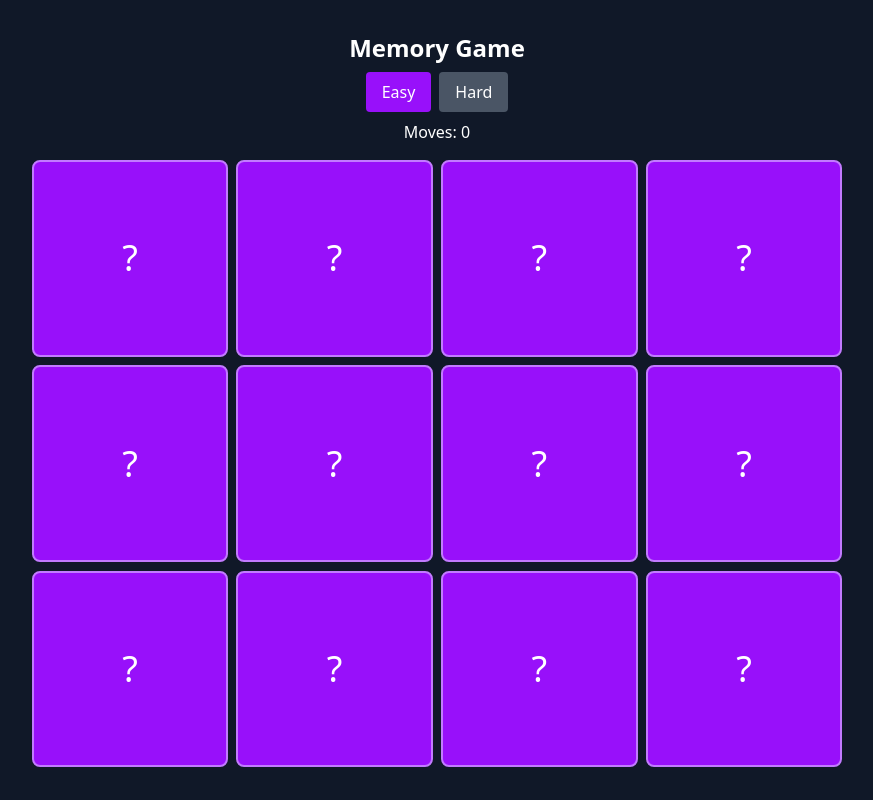
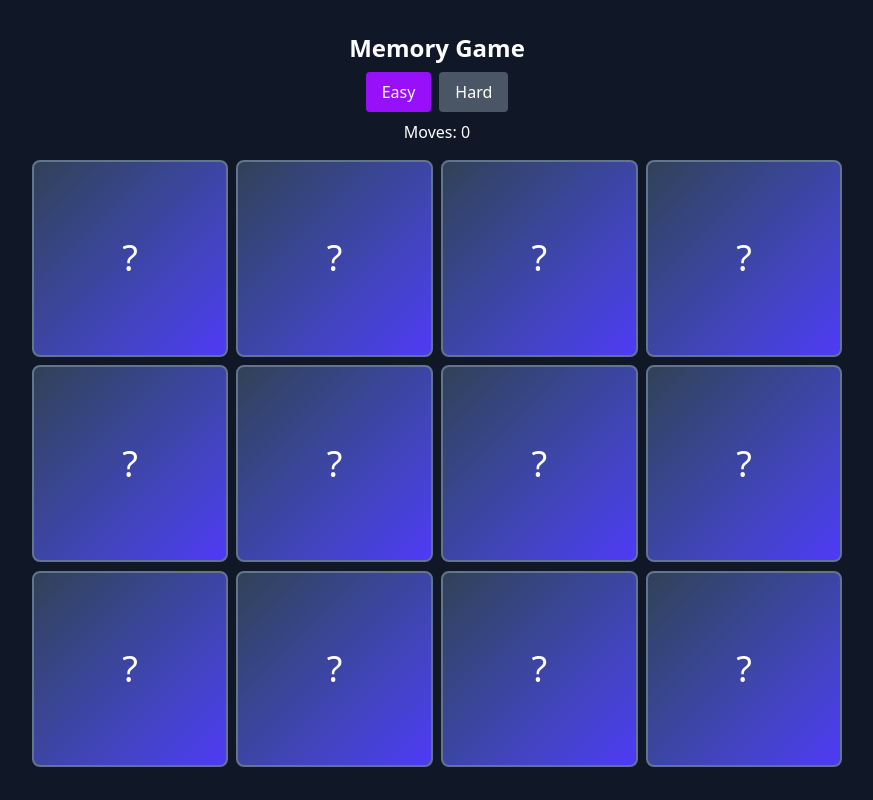
Before and after one commit to sreeprasad/orma, a React (Vite) app: page / in a window 1280 px wide. Shown: the whole page, without its empty margins (203-1076 px from the left). Built offline with nearby package versions, Linux system fonts and the light colour scheme.

Commit message:
update color

```diff
--- a/src/components/Card.tsx
+++ b/src/components/Card.tsx
@@ -25,14 +25,14 @@ export function Card({ card, onClick, disabled }: CardProps) {
                 [transform-style:preserve-3d]
                 ${isFlipped ? '[transform:rotateY(180deg)]' : ''}
             `}>
-
                 <div className={`
                     absolute w-full h-full
                     [backface-visibility:hidden]
-                    bg-purple-600 rounded-lg
+                    bg-gradient-to-br from-slate-700 to-indigo-600
+                    rounded-lg
                     flex items-center justify-center
-                    border-2 border-purple-400
-                    hover:bg-purple-500
+                    border-2 border-slate-500
+                    hover:from-slate-600 hover:to-indigo-500
                 `}>
                     <span className="text-4xl text-white">?</span>
                 </div>
```
